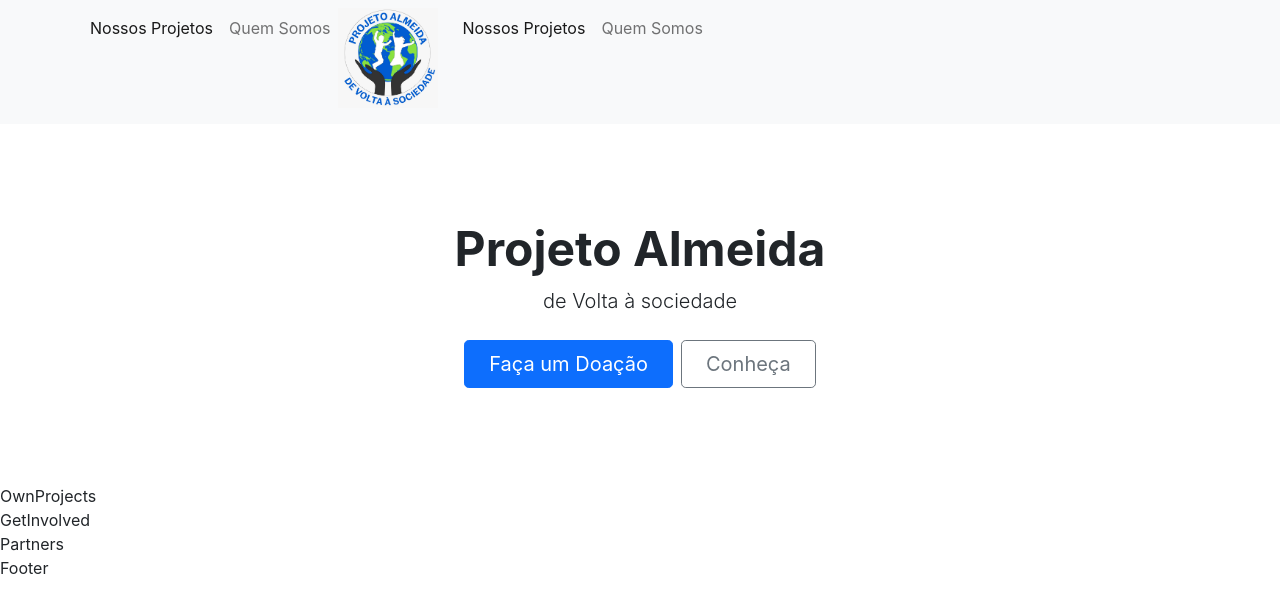
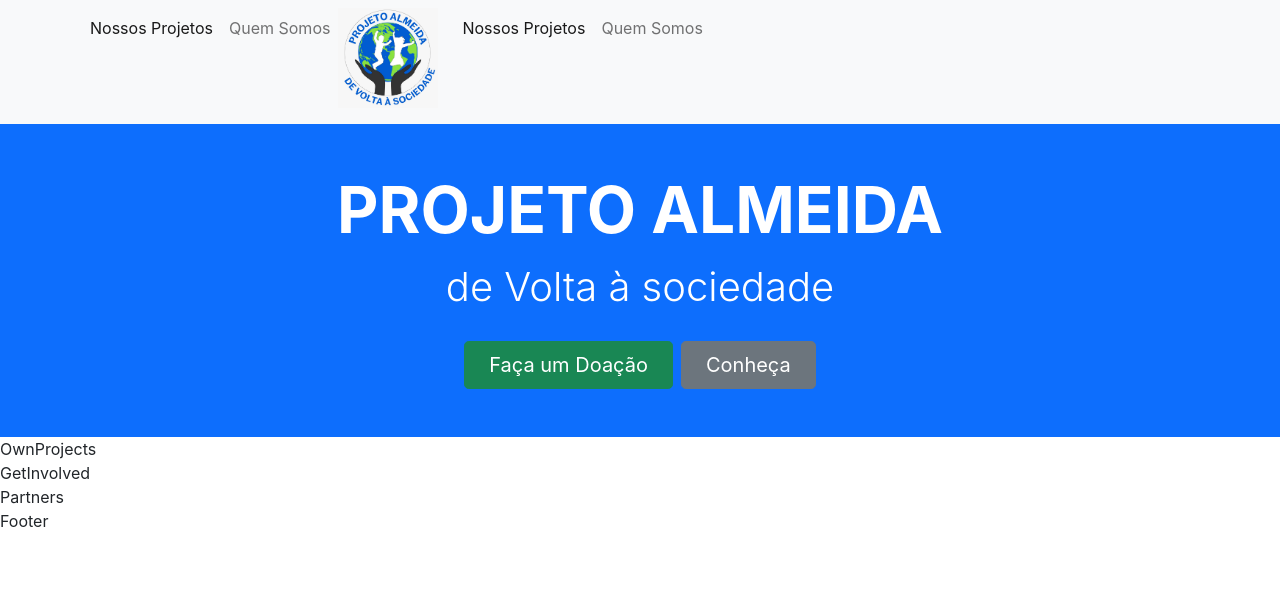
Before and after one commit to israelcena/ong-projeto-almeida, a Next.js app: page / in a window 1280 px wide. Shown: the top 612 px of the page. Built offline with nearby package versions, Linux system fonts and the light colour scheme.

Commit message:
rework main component

```diff
--- a/pages/components/Main.jsx
+++ b/pages/components/Main.jsx
@@ -1,18 +1,15 @@
 export default function Main() {
 	return (
-		<main className="mt-4">
-			<div className="px-4 py-5 my-5 text-center">
-				<h1 className="display-5 fw-bold">Projeto Almeida</h1>
-				<div className="col-lg-6 mx-auto">
-					<p className="lead mb-4">de Volta à sociedade</p>
+		<main>
+			<div className="px-4 py-5 text-center bg-primary text-white">
+				<h1 className="display-3 fw-bold text-uppercase">Projeto Almeida</h1>
+				<div className="col-lg-6 mx-auto ">
+					<p className="lead mb-4 fs-1">de Volta à sociedade</p>
 					<div className="d-grid gap-2 d-sm-flex justify-content-sm-center">
-						<button type="button" className="btn btn-primary btn-lg px-4 gap-3">
+						<button type="button" className="btn btn-success btn-lg px-4 gap-3">
 							Faça um Doação
 						</button>
-						<button
-							type="button"
-							className="btn btn-outline-secondary btn-lg px-4"
-						>
+						<button type="button" className="btn btn-secondary btn-lg px-4">
 							Conheça
 						</button>
 					</div>
```
